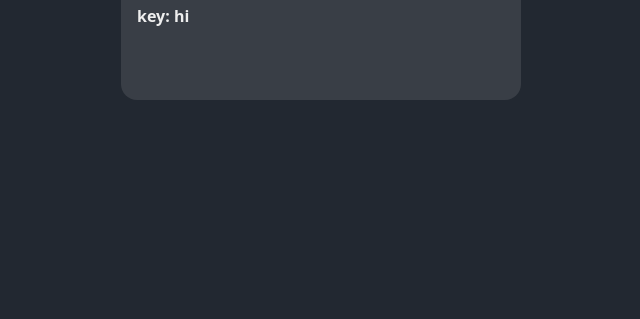
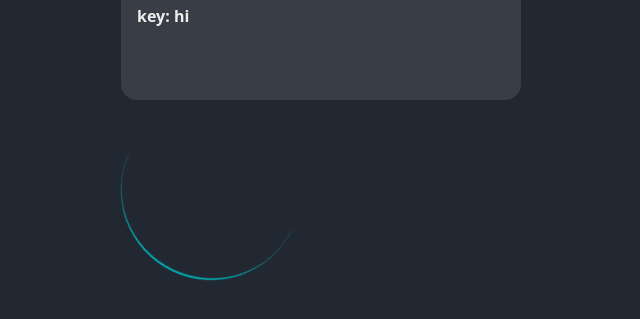
Before and after one commit to ljw0096/remote-voca, a React app in the folder client/: page / in a window 1280 px wide. Shown: the part 205-524 px from the top of the page, without its empty margins (269-909 px from the left). Built offline with nearby package versions, Linux system fonts and the light colour scheme; the HTML template or start-up script is replaced by a standard one.

Commit message:
feat: Spinner component 구현

```diff
--- a/client/src/App.tsx
+++ b/client/src/App.tsx
@@ -6,6 +6,7 @@ import Layout from "@components/Layout"
 import { Title } from "@components/Text"
 import Input from "@components/Input"
 import TextBox from "@components/TextBox"
+import Spinner from "@components/Spinner"
 
 const App = () => {
   return (
@@ -22,8 +23,8 @@ const App = () => {
             Hi
           </Button>
           <Input />
-
           <TextBox>key: hi</TextBox>
+          <Spinner />
         </Layout>
       </ThemeProvider>
     </>
--- /dev/null
+++ b/client/src/components/Spinner.tsx
@@ -0,0 +1,18 @@
+import styled, { keyframes } from "styled-components"
+
+const spinnerRotate = keyframes`
+    from {
+    transform: rotate(0deg);
+  } to {
+    transform: rotate(360deg);
+  }
+`
+const Spinner = styled.div`
+  width: 180px;
+  height: 180px;
+  border-radius: 50%;
+  border-right: 2px solid ${({ theme }) => theme.colors.baseGreen};
+  animation: ${spinnerRotate} 1.5s linear infinite;
+`
+
+export default Spinner
```
